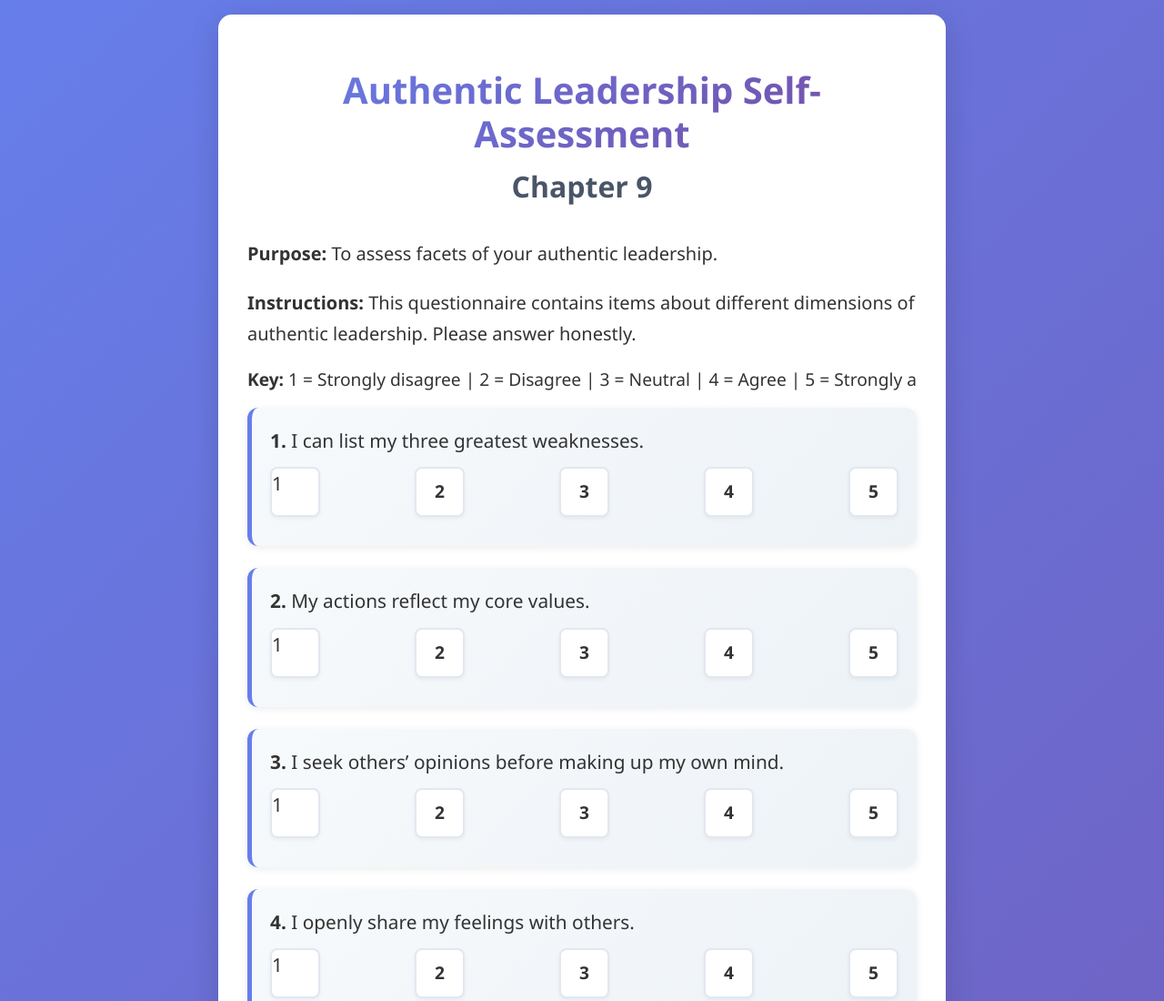
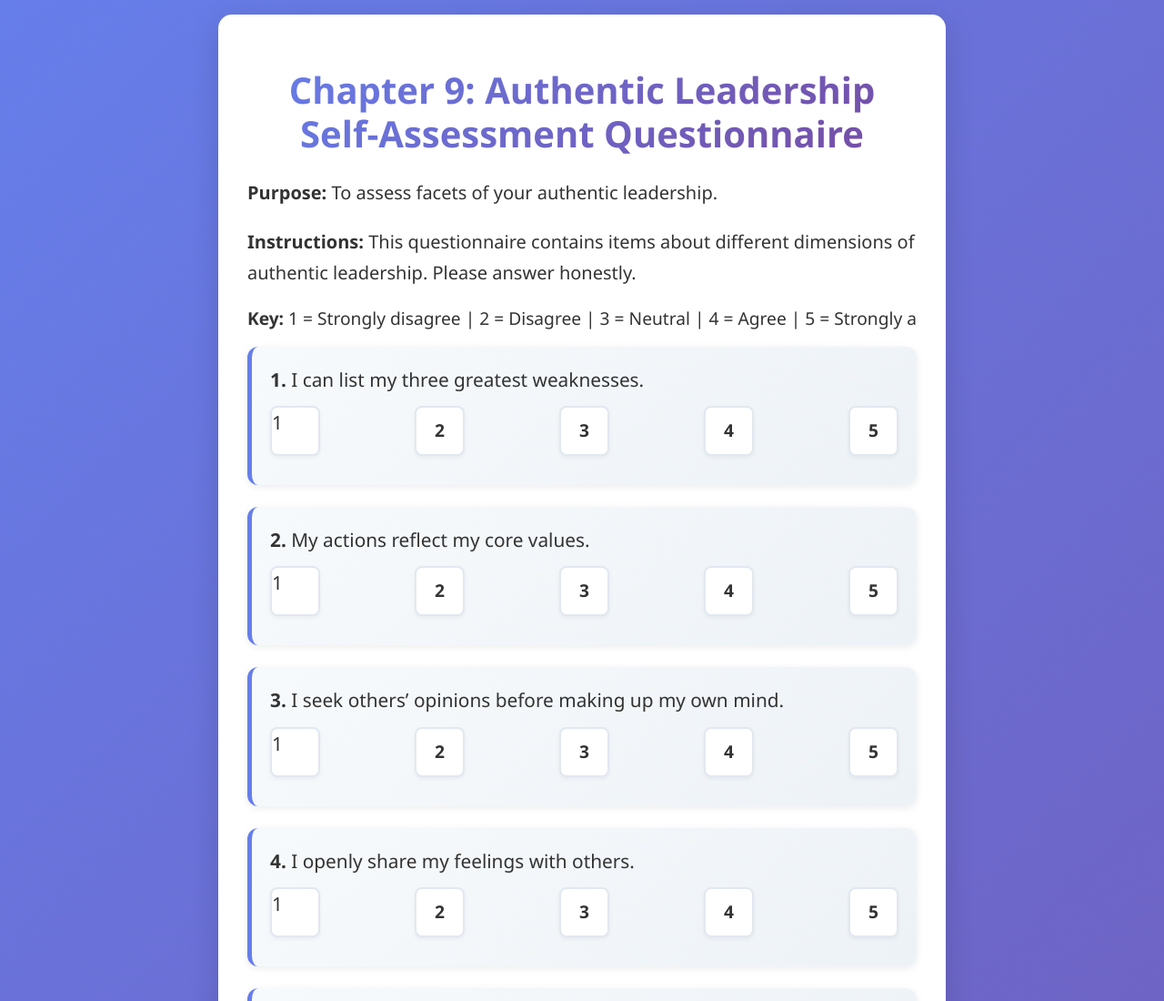
Before and after one commit to LEO-LAB-2025/Leadership_Quizzes, a plain HTML site: page quiz_9/index.html in a window 1280 px wide. Shown: the top 1100 px of the page at 91% size. Drawn offline with nearby package versions, Linux system fonts and the light colour scheme.

Commit message:
changing title

```diff
--- a/quiz_9/index.html
+++ b/quiz_9/index.html
@@ -3,14 +3,13 @@
 <head>
   <meta charset="UTF-8" />
   <meta name="viewport" content="width=device-width, initial-scale=1.0" />
-  <title>Authentic Leadership Self-Assessment</title>
+  <title>Authentic Leadership Self-Assessment Questionnaire - Chapter 9</title>
   <script src="https://cdn.jsdelivr.net/npm/chart.js@4.4.0/dist/chart.umd.js"></script>
   <link rel="stylesheet" href="quiz9.css" />
 </head>
 <body>
   <div class="container">
-    <h1>Authentic Leadership Self-Assessment</h1>
-    <h2 style="text-align: center; margin-top: -1rem; margin-bottom: 2rem;">Chapter 9</h2>
+    <h1>Chapter 9: Authentic Leadership Self-Assessment Questionnaire</h1>
     <div class="intro">
       <p><strong>Purpose:</strong> To assess facets of your authentic leadership.</p>
       <p><strong>Instructions:</strong> This questionnaire contains items about different dimensions of authentic leadership. Please answer honestly.</p>
```
